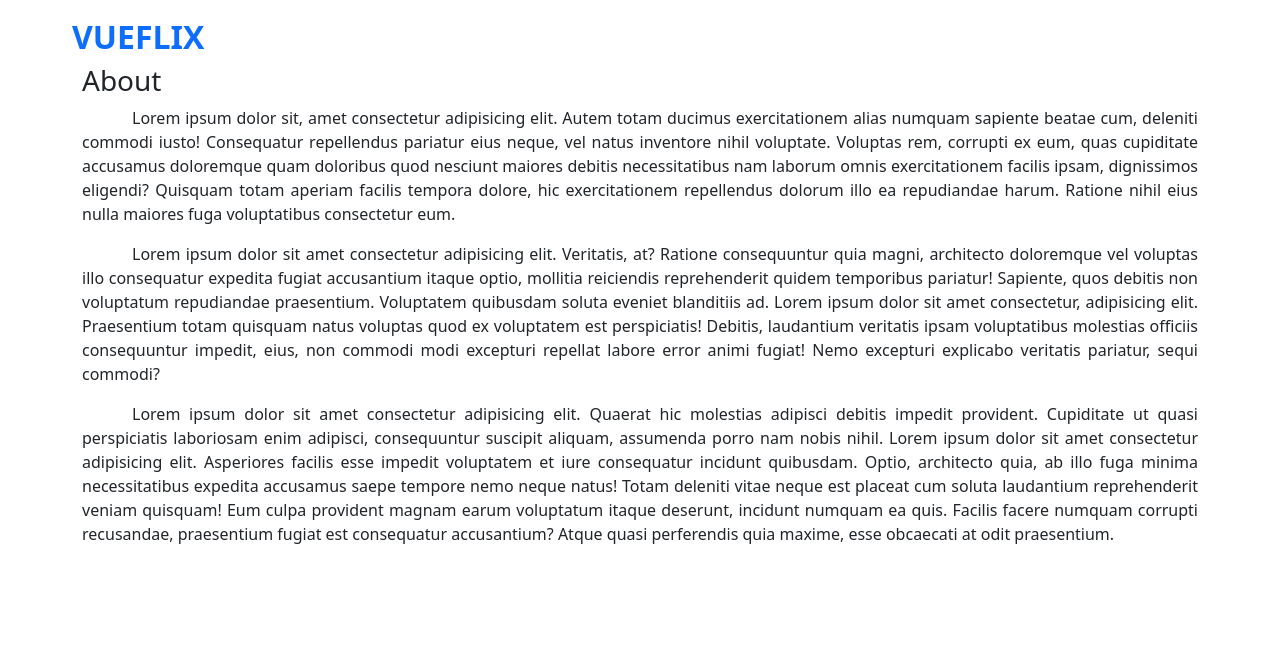
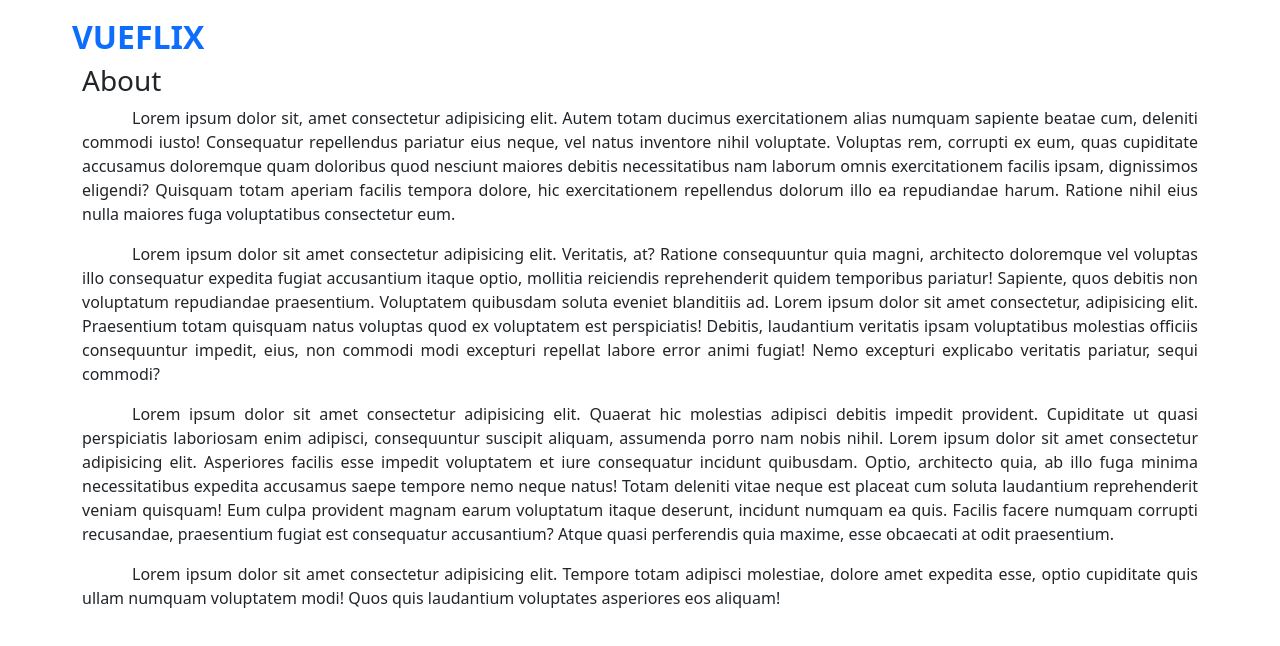
Before and after one commit to Kyaw1511/movie-test-app, a Vue app: page /movie-test-app/about in a window 1280 px wide. Shown: the top 646 px of the page. Built offline with nearby package versions, Linux system fonts and the light colour scheme.

Commit message:
design renovation 3

```diff
--- a/src/pages/About.vue
+++ b/src/pages/About.vue
@@ -9,6 +9,9 @@
         </p>
         <p>
             Lorem ipsum dolor sit amet consectetur adipisicing elit. Quaerat hic molestias adipisci debitis impedit provident. Cupiditate ut quasi perspiciatis laboriosam enim adipisci, consequuntur suscipit aliquam, assumenda porro nam nobis nihil. Lorem ipsum dolor sit amet consectetur adipisicing elit. Asperiores facilis esse impedit voluptatem et iure consequatur incidunt quibusdam. Optio, architecto quia, ab illo fuga minima necessitatibus expedita accusamus saepe tempore nemo neque natus! Totam deleniti vitae neque est placeat cum soluta laudantium reprehenderit veniam quisquam! Eum culpa provident magnam earum voluptatum itaque deserunt, incidunt numquam ea quis. Facilis facere numquam corrupti recusandae, praesentium fugiat est consequatur accusantium? Atque quasi perferendis quia maxime, esse obcaecati at odit praesentium.
+        </p>
+        <p>
+            Lorem ipsum dolor sit amet consectetur adipisicing elit. Tempore totam adipisci molestiae, dolore amet expedita esse, optio cupiditate quis ullam numquam voluptatem modi! Quos quis laudantium voluptates asperiores eos aliquam!
         </p>
     </div>
 </template>
```
